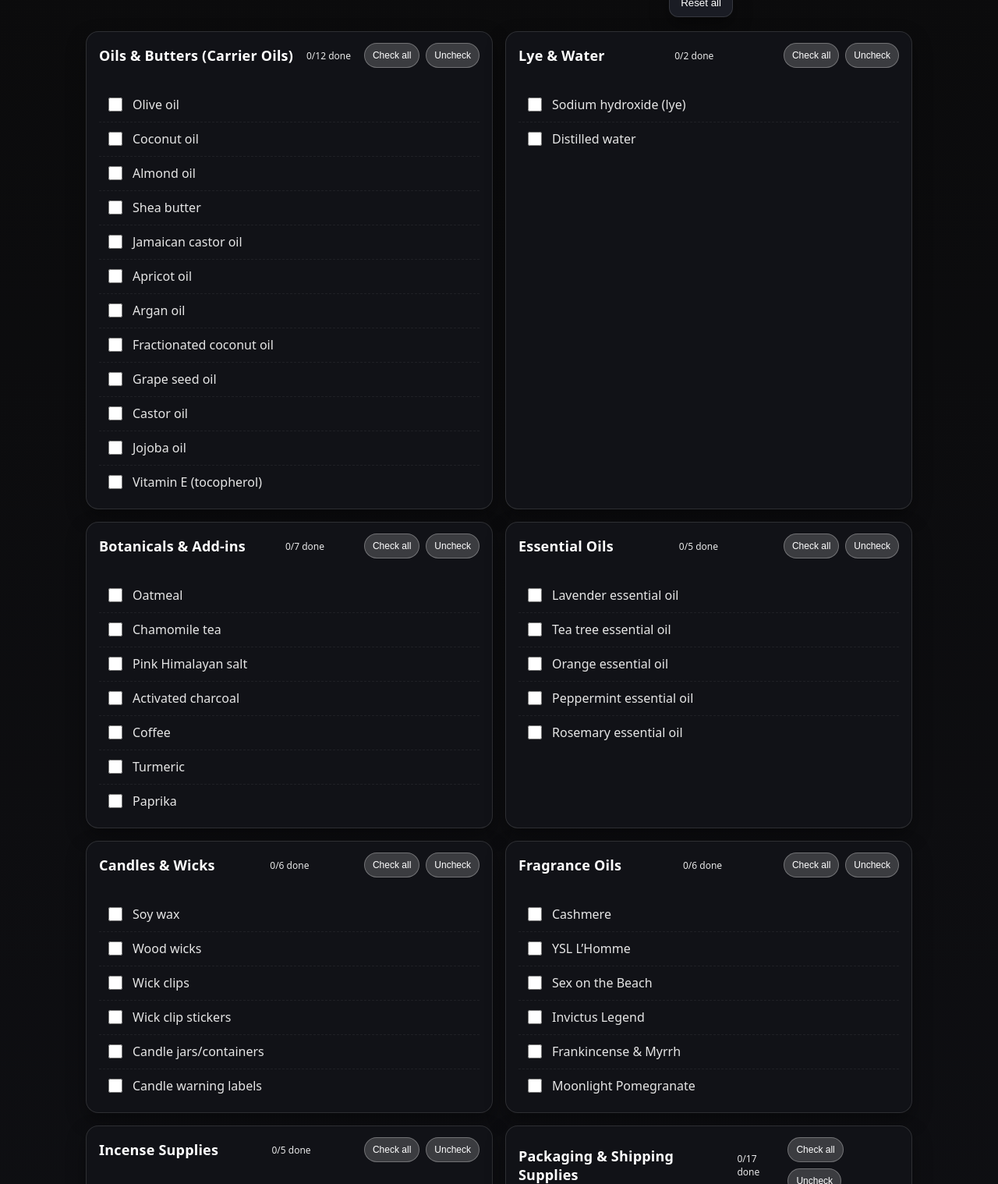
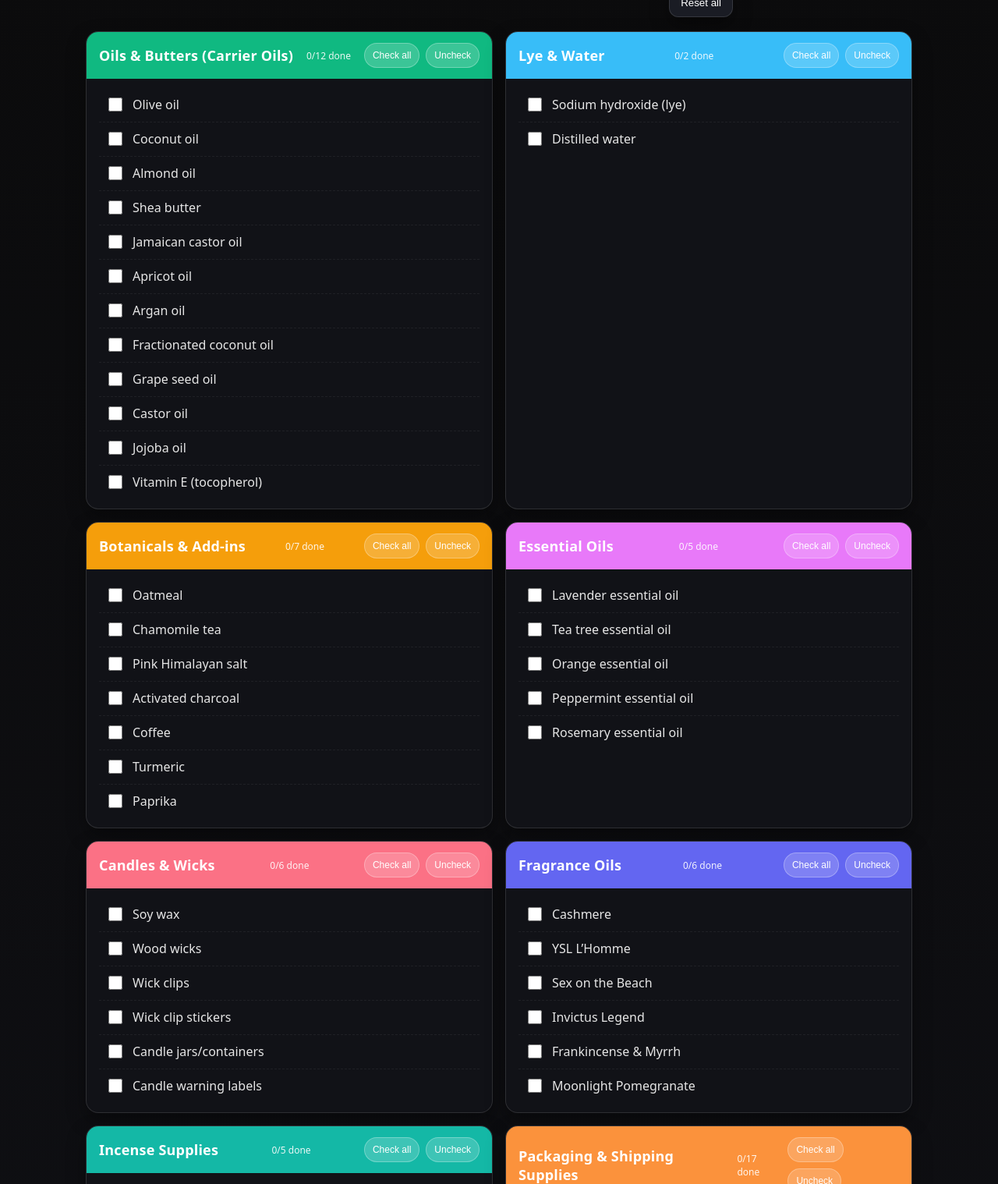
Before and after one commit to nadineherrera/supplylist, a plain HTML site: page index.html in a window 1280 px wide. Shown: the part 102-1620 px from the top of the page at 78% size. Drawn offline with Linux system fonts and the light colour scheme.

Commit message:
Update index.html

```diff
--- a/index.html
+++ b/index.html
@@ -59,17 +59,17 @@
   .label{color:var(--muted)}
   .strike{opacity:.55; text-decoration:line-through}
   /* colorful headers */
-  .emerald{background:#10b981)}
-  .sky{background:#38bdf8)}
-  .amber{background:#f59e0b)}
-  .fuchsia{background:#e879f9)}
-  .rose{background:#fb7185)}
-  .indigo{background:#6366f1)}
-  .teal{background:#14b8a6)}
-  .orange{background:#fb923c)}
-  .violet{background:#a78bfa)}
-  .lime{background:#a3e635)}
-  .cyan{background:#22d3ee)}
+.emerald{background-color:#10b981}   /* green */
+.sky{background-color:#38bdf8}       /* light blue */
+.amber{background-color:#f59e0b}     /* amber */
+.fuchsia{background-color:#e879f9}   /* pink/fuchsia */
+.rose{background-color:#fb7185}      /* rose */
+.indigo{background-color:#6366f1}    /* indigo */
+.teal{background-color:#14b8a6}      /* teal */
+.orange{background-color:#fb923c}    /* orange */
+.violet{background-color:#a78bfa}    /* violet */
+.lime{background-color:#a3e635}      /* lime green */
+.cyan{background-color:#22d3ee}      /* cyan */
   .pill{
     display:inline-block; padding:4px 10px; border-radius:999px; border:1px solid rgba(255,255,255,.35);
     background:rgba(255,255,255,.18); font-size:12px; margin-left:8px
```
